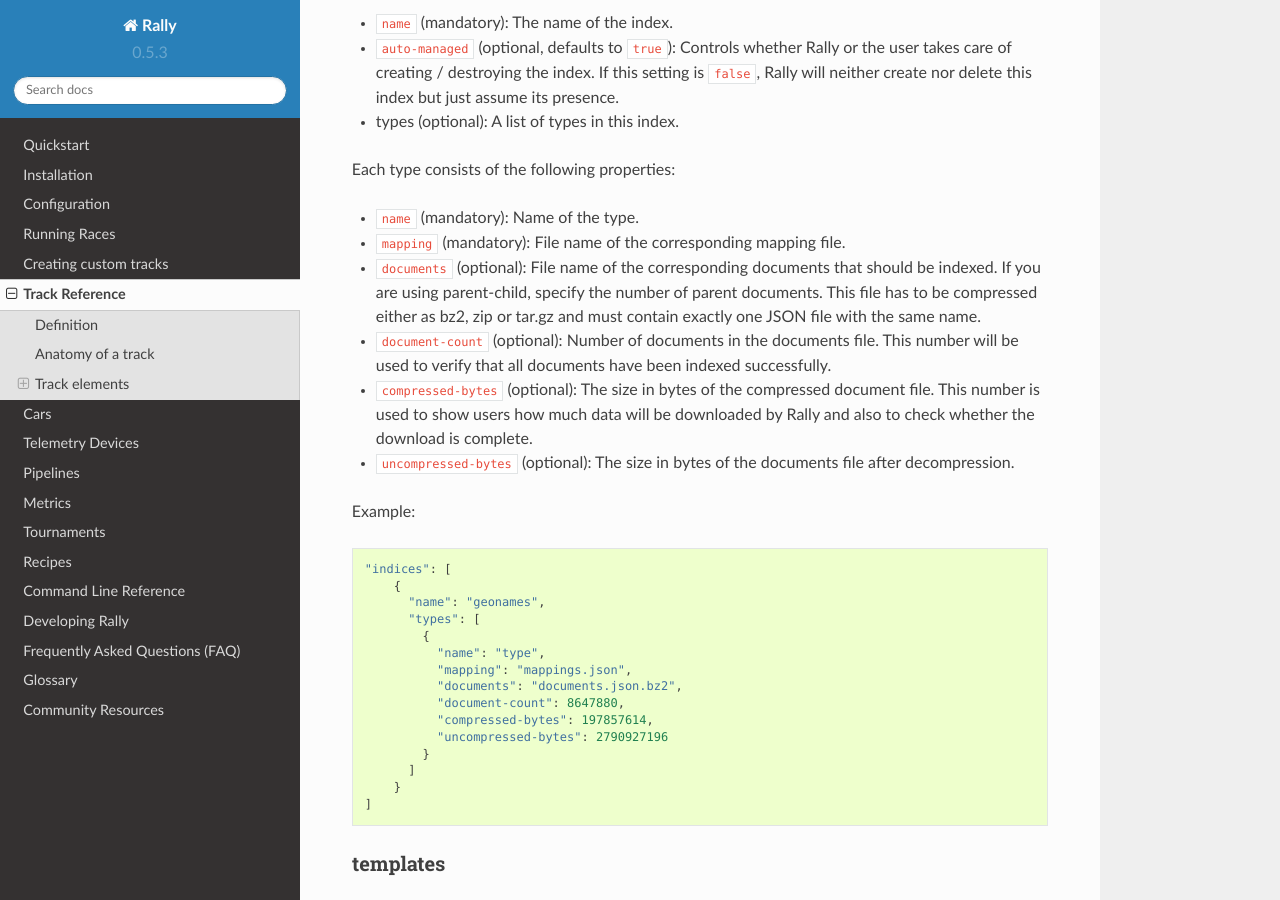
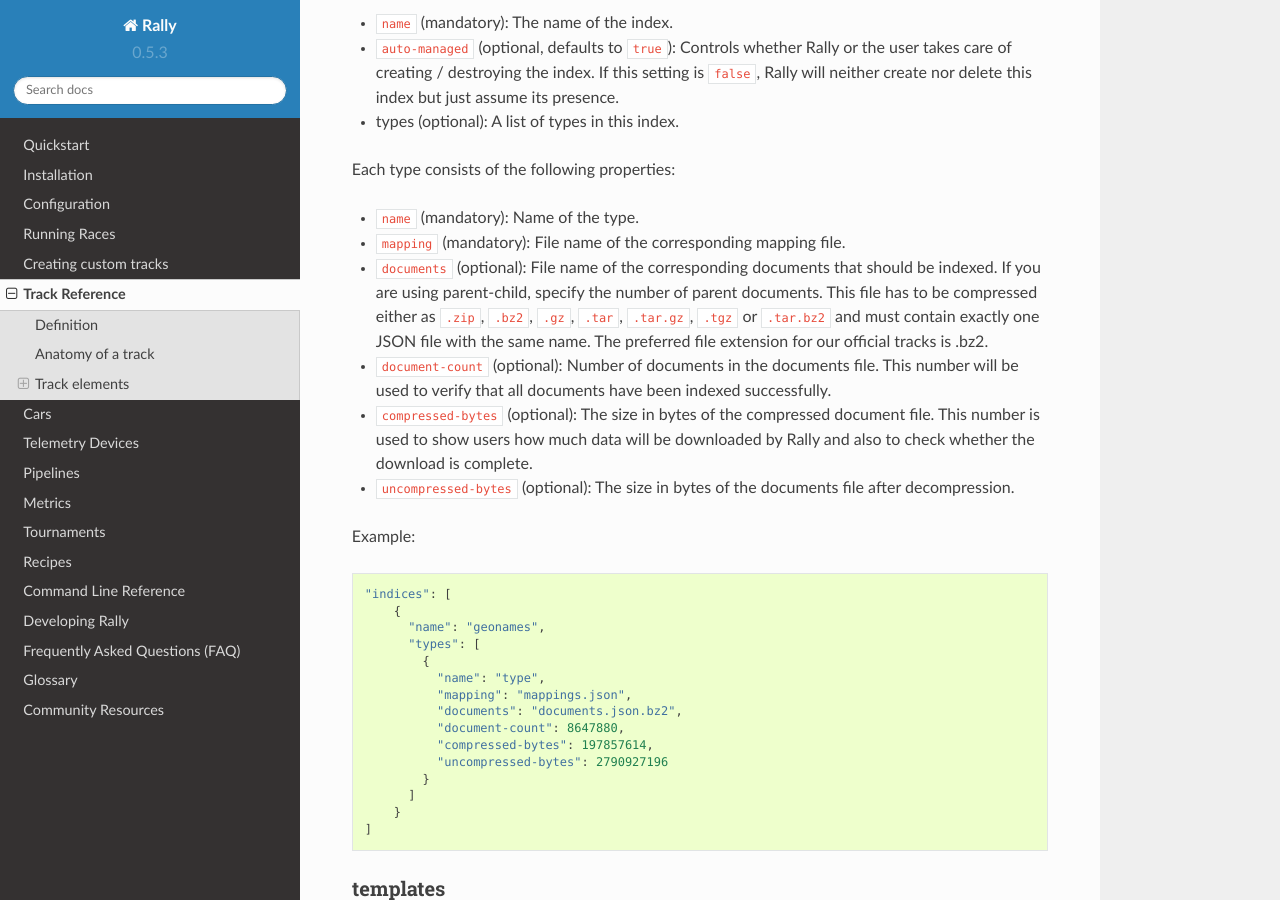
Before and after one commit to elastic/rally, a Sphinx documentation site: the page built from docs/track.rst, in a window 1280 px wide and 900 px high, scrolled down 2539 px. Built offline with Sphinx 7.4.7 and the Read the Docs theme 2.0.0, drawn with Linux system fonts in a browser that asks for light colours.

Commit message:
Document all compression options for tracks
Closes #256

```diff
--- a/docs/track.rst
+++ b/docs/track.rst
@@ -82,7 +82,7 @@
 
 * ``name`` (mandatory): Name of the type.
 * ``mapping`` (mandatory): File name of the corresponding mapping file.
-* ``documents`` (optional): File name of the corresponding documents that should be indexed. If you are using parent-child, specify the number of parent documents. This file has to be compressed either as bz2, zip or tar.gz and must contain exactly one JSON file with the same name.
+* ``documents`` (optional): File name of the corresponding documents that should be indexed. If you are using parent-child, specify the number of parent documents. This file has to be compressed either as ``.zip``, ``.bz2``, ``.gz``, ``.tar``, ``.tar.gz``, ``.tgz`` or ``.tar.bz2`` and must contain exactly one JSON file with the same name. The preferred file extension for our official tracks is .bz2.
 * ``document-count`` (optional): Number of documents in the documents file. This number will be used to verify that all documents have been indexed successfully.
 * ``compressed-bytes`` (optional): The size in bytes of the compressed document file. This number is used to show users how much data will be downloaded by Rally and also to check whether the download is complete.
 * ``uncompressed-bytes`` (optional): The size in bytes of the documents file after decompression.
```
